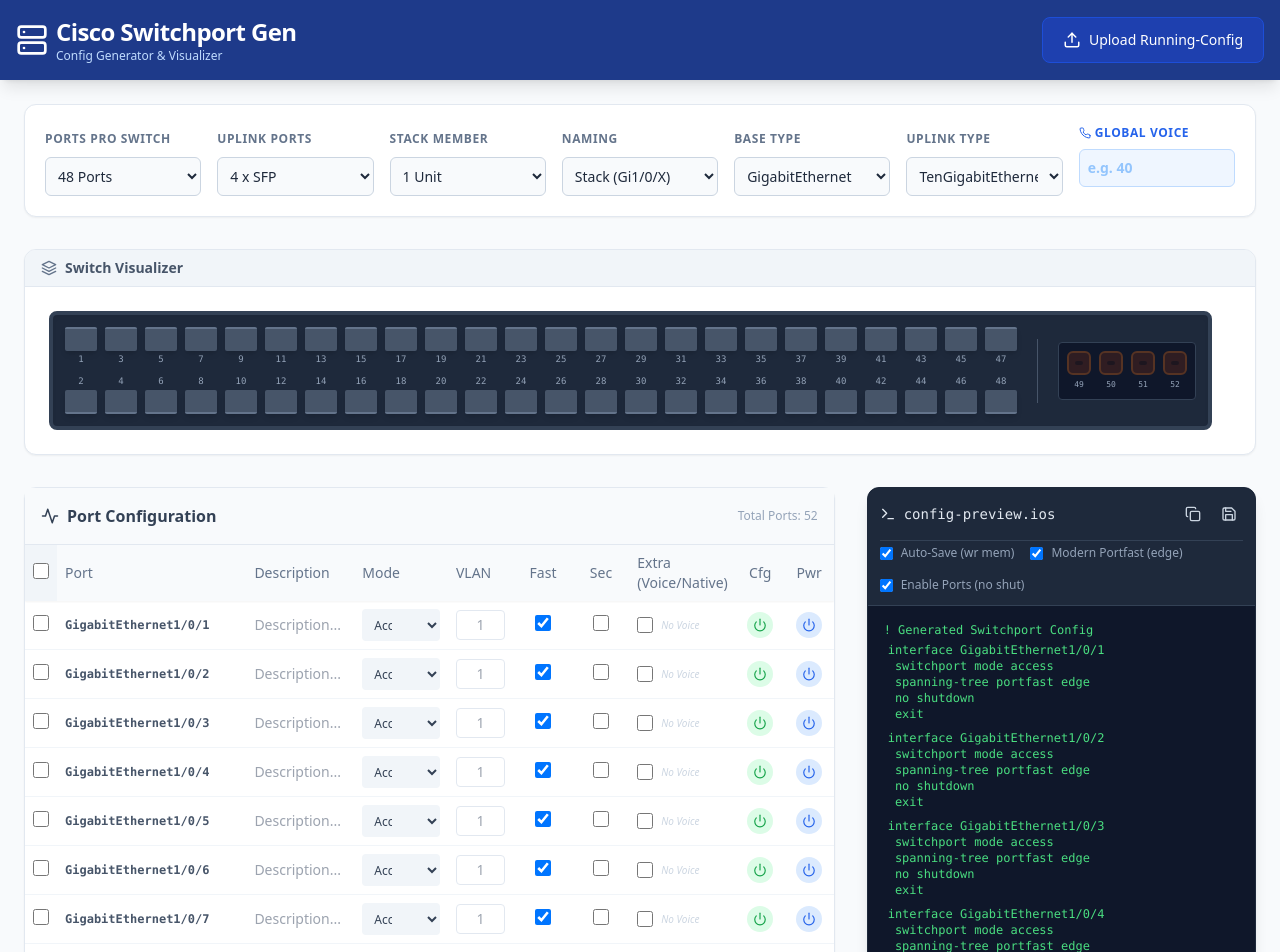
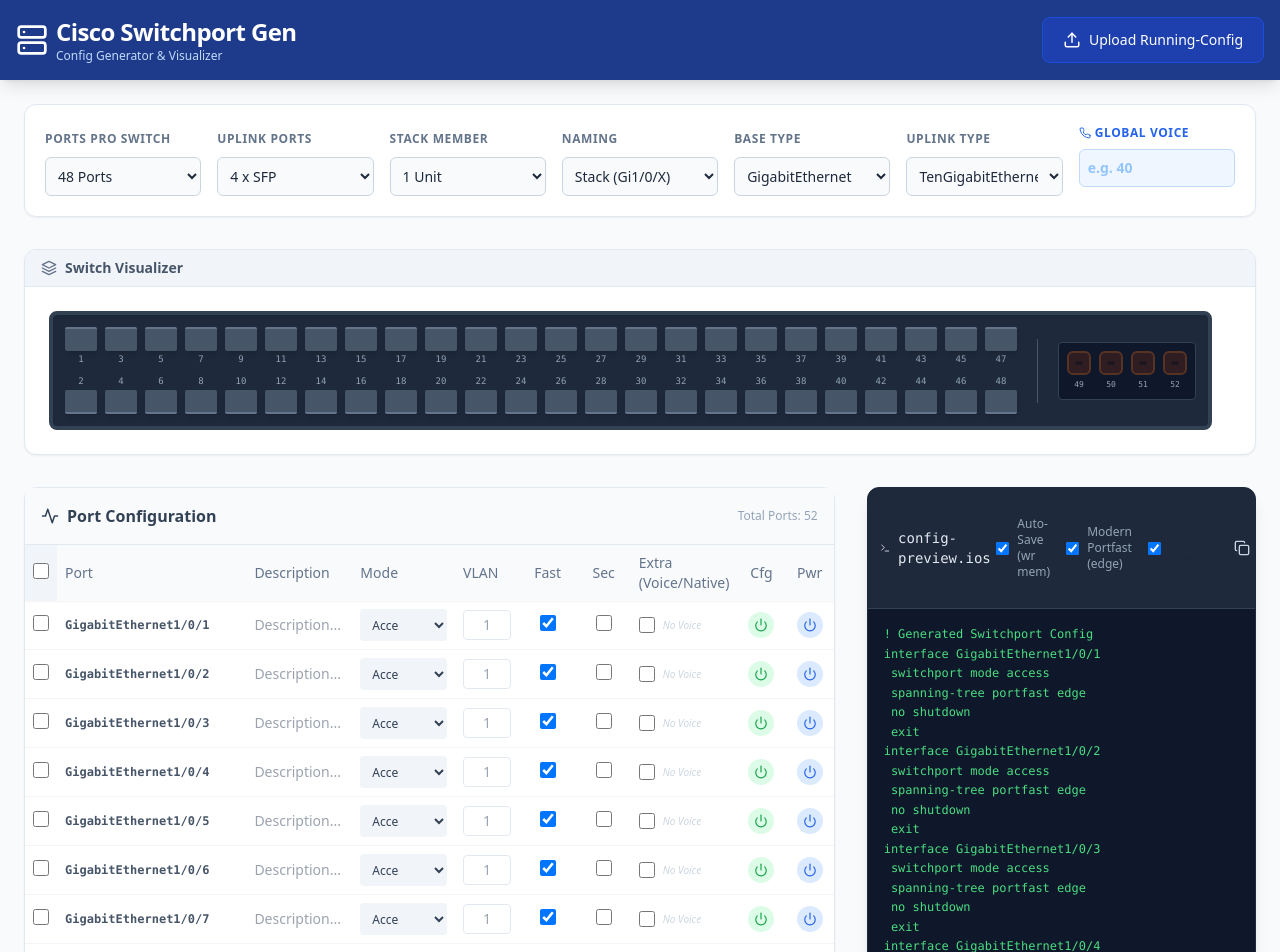
Before and after one commit to labtecs/cisco-config-gen, a React (Vite) app: page / in a window 1280 px wide. Shown: the top 952 px of the page. Built offline with nearby package versions, Linux system fonts and the light colour scheme.

Commit message:
Update App.jsx

```diff
--- a/src/App.jsx
+++ b/src/App.jsx
@@ -71,9 +71,11 @@
         let newPorts = [];
 
         for (let stackMember = 1; stackMember <= stackSize; stackMember++) {
+            // 1. Regular Ports
             for (let portNum = 1; portNum <= switchModel; portNum++) {
                 newPorts.push(createPortObject(currentPortsMap, stackMember, portNum, false));
             }
+            // 2. Uplink Ports
             for (let u = 1; u <= uplinkCount; u++) {
                 const portNum = switchModel + u;
                 newPorts.push(createPortObject(currentPortsMap, stackMember, portNum, true));
@@ -114,6 +116,7 @@
             nativeVlan: 1,
             portfast: !isUplink,
             voiceVlan: '',
+            // Uplinks standardmäßig ausschließen (safety first), aber sie sind da
             includeInConfig: !isUplink,
             isUplink: isUplink,
             noShutdown: true,
@@ -159,6 +162,7 @@
   };
 
   const parseRunningConfig = (text) => {
+    // 1. Hostname & Version
     const hostnameMatch = text.match(/^hostname\s+([^\s]+)/m);
     if (hostnameMatch) setHostname(hostnameMatch[1]);
     else setHostname('');
@@ -310,15 +314,21 @@
     });
     if (currentInterface) newPortsMap.set(currentInterface.id, currentInterface);
 
+    // --- SMART AUTO-DETECTION ---
     let bestFitModel = 48;
-    let uplinks = 0;
-    if (detectedMaxPort <= 10) { bestFitModel = 8; uplinks = Math.max(0, detectedMaxPort - 8); }
-    else if (detectedMaxPort <= 14) { bestFitModel = 12; uplinks = Math.max(0, detectedMaxPort - 12); }
-    else if (detectedMaxPort <= 18) { bestFitModel = 16; uplinks = Math.max(0, detectedMaxPort - 16); }
-    else if (detectedMaxPort <= 28) { bestFitModel = 24; uplinks = Math.max(0, detectedMaxPort - 24); }
-    else { bestFitModel = 48; uplinks = Math.max(0, detectedMaxPort - 48); }
-    if (uplinks > 0 && uplinks <= 2) uplinks = 2;
-    if (uplinks > 2) uplinks = 4;
+    let uplinks = 4; // Default für 24/48er
+
+    if (detectedMaxPort <= 8) { bestFitModel = 8; uplinks = 2; }
+    else if (detectedMaxPort <= 12) { bestFitModel = 12; uplinks = 2; }
+    else if (detectedMaxPort <= 16) { bestFitModel = 16; uplinks = 2; }
+    else if (detectedMaxPort <= 24) {
+        bestFitModel = 24;
+        uplinks = 4; // Standard 24er hat 4 Uplinks
+    }
+    else {
+        bestFitModel = 48;
+        uplinks = 4; // Standard 48er hat 4 Uplinks
+    }
 
     setPortNaming(detectedNaming);
     setStackSize(detectedStackSize);
@@ -345,6 +355,7 @@
             portSecurity: false, secMax: 1, secViolation: 'shutdown', secSticky: false, secAgingTime: 0, secAgingType: 'inactivity'
         });
       }
+      // FORCE CREATION OF UPLINKS even if not in file
       for (let u = 1; u <= upCount; u++) {
         let p = model + u;
         let genId = naming === 'simple' ? `0/${p}` : `${s}/0/${p}`;
@@ -355,7 +366,9 @@
         if (parsed) mergedPorts.push({ ...parsed, name, isUplink: true });
         else mergedPorts.push({
             id: genId, name, description: 'Uplink', mode: 'trunk', accessVlan: '', trunkVlans: 'all', nativeVlan: 1,
-            portfast: false, voiceVlan: '', includeInConfig: false, isUplink: true,
+            portfast: false, voiceVlan: '',
+            includeInConfig: false, // Default off for safety
+            isUplink: true,
             noShutdown: true,
             portSecurity: false, secMax: 1, secViolation: 'shutdown', secSticky: false, secAgingTime: 0, secAgingType: 'inactivity'
         });
@@ -448,7 +461,6 @@
 
   // --- Scroll & Selection Handlers ---
 
-  // Scroll Helper
   const scrollToTablePort = (id) => {
       const el = document.getElementById(`row-${id}`);
       if (el) {
@@ -462,7 +474,6 @@
       const el = document.getElementById(`preview-config-${id}`);
       if (el) {
           el.scrollIntoView({ behavior: 'smooth', block: 'center' });
-          // Highlight logic for preview block
           el.classList.add('bg-slate-700');
           setTimeout(() => el.classList.remove('bg-slate-700'), 1500);
       }
@@ -473,7 +484,6 @@
     const isShift = e && (e.shiftKey || (e.nativeEvent && e.nativeEvent.shiftKey));
     const isAlt = e && (e.altKey || (e.nativeEvent && e.nativeEvent.altKey));
 
-    // Only scroll to table if ALT is pressed
     if (isAlt && !newSet.has(id)) {
         scrollToTablePort(id);
     }
@@ -989,7 +999,7 @@
                                 </th>
                                 <th className="p-2 font-medium w-28 bg-slate-50">Port</th>
                                 <th className="p-2 font-medium w-36 bg-slate-50">Description</th>
-                                <th className="p-2 font-medium w-44 bg-slate-50">Mode</th>
+                                <th className="p-2 font-medium w-56 bg-slate-50">Mode</th>
                                 <th className="p-2 font-medium w-24 bg-slate-50">VLAN</th>
                                 <th className="p-2 font-medium w-24 text-center bg-slate-50" title="PortFast">Fast</th>
                                 <th className="p-2 font-medium w-24 text-center bg-slate-50" title="Port Security">Sec</th>
@@ -1155,24 +1165,13 @@
             {/* RIGHT: LIVE PREVIEW */}
             <div className="lg:col-span-1 flex flex-col h-[800px] gap-4">
                 <div className="bg-slate-900 rounded-xl shadow-lg border border-slate-800 flex flex-col flex-1 overflow-hidden">
-                    <div className="bg-slate-800 p-3 border-b border-slate-700 flex flex-col gap-3">
-                        <div className="flex justify-between items-center text-slate-200 font-mono text-sm">
-                            <div className="flex items-center gap-2">
-                                <Terminal size={16} />
-                                <span>config-preview.ios</span>
-                            </div>
-                            <div className="flex gap-2">
-                                 <button onClick={copyToClipboard} className="p-1.5 hover:bg-slate-700 rounded text-slate-300 transition" title="Copy">
-                                    <Copy size={16} />
-                                 </button>
-                                 <button onClick={downloadFile} className="p-1.5 hover:bg-slate-700 rounded text-slate-300 transition" title="Save as File">
-                                    <Save size={16} />
-                                 </button>
-                            </div>
+                    <div className="bg-slate-800 p-3 border-b border-slate-700 flex justify-between items-center">
+                        <div className="flex items-center gap-2 text-slate-200 font-mono text-sm">
+                            <Terminal size={16} />
+                            <span>config-preview.ios</span>
                         </div>
-
-                        <div className="flex flex-wrap gap-4 text-xs text-slate-400 pt-1 border-t border-slate-700">
-                             <label className="flex items-center gap-2 cursor-pointer hover:text-slate-200">
+                        <div className="flex gap-2 items-center">
+                             <label className="flex items-center gap-2 text-slate-400 text-xs cursor-pointer hover:text-slate-200 mr-2">
                                 <input
                                     type="checkbox"
                                     className="rounded bg-slate-700 border-slate-600 text-green-500 focus:ring-green-500/50"
@@ -1199,23 +1198,19 @@
                                 />
                                 <span>Enable Ports (no shut)</span>
                              </label>
+                             <button onClick={copyToClipboard} className="p-1.5 hover:bg-slate-700 rounded text-slate-300 transition" title="Copy">
+                                <Copy size={16} />
+                             </button>
+                             <button onClick={downloadFile} className="p-1.5 hover:bg-slate-700 rounded text-slate-300 transition" title="Save as File">
+                                <Save size={16} />
+                             </button>
                         </div>
                     </div>
-
-                    {/* SCROLLABLE PREVIEW CONTAINER */}
-                    <div className="flex-1 bg-slate-900 text-green-400 font-mono text-xs p-4 overflow-y-auto whitespace-pre">
-                        <div>! Generated Switchport Config</div>
-                        {ports.map(port => {
-                            if (!port.includeInConfig) return null;
-                            return (
-                                <div key={port.id} id={`preview-config-${port.id}`} className="transition-colors duration-500 p-1 rounded">
-                                    {getPortConfigString(port)}
-                                </div>
-                            );
-                        })}
-                        <div className="mt-4">end</div>
-                        {includeWrMem && <div>wr mem</div>}
-                    </div>
+                    <textarea
+                        className="flex-1 bg-slate-900 text-green-400 font-mono text-xs p-4 resize-none focus:outline-none leading-relaxed"
+                        readOnly
+                        value={generatedConfig}
+                    />
                 </div>
 
                 <div className="bg-blue-50 border border-blue-100 p-4 rounded-xl">
```
